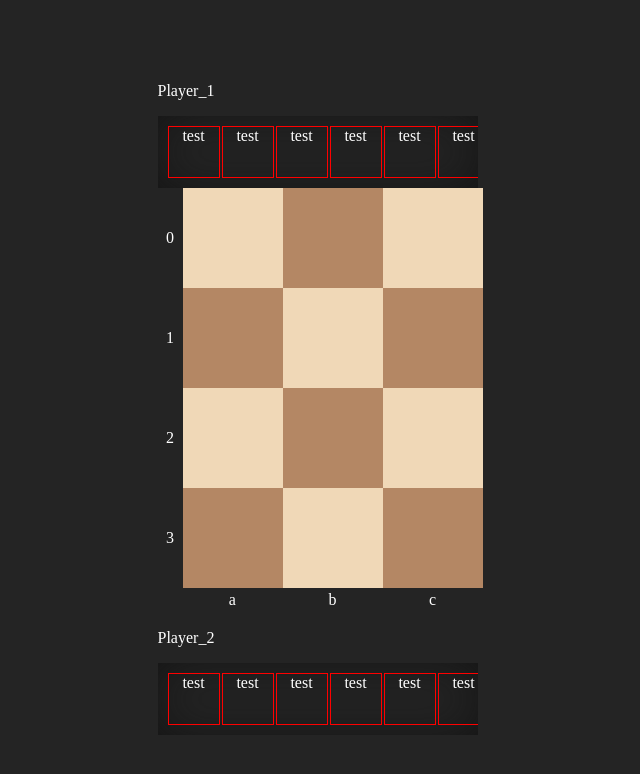
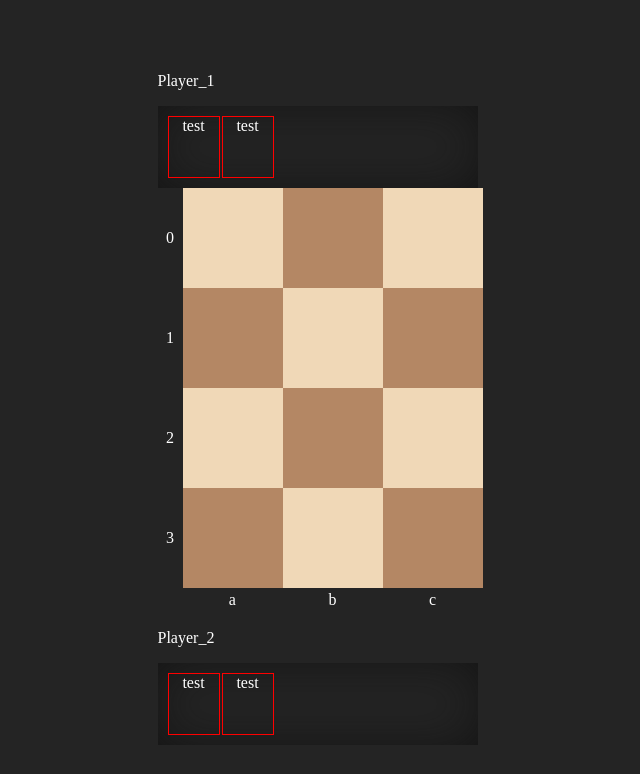
Before and after one commit to alancleetus/Twelve-Janggi, a React (Vite) app: page / in a window 1280 px wide. Shown: the top 774 px of the page, without its empty margins (320-960 px from the left). Built offline with nearby package versions, Linux system fonts and the light colour scheme.

Commit message:
minor style update to player area

```diff
--- a/src/components/Player.css
+++ b/src/components/Player.css
@@ -7,6 +7,9 @@
   box-shadow: inset #101010 0px 0px 60px -12px;
   width: 300px;
   overflow-x: scroll;
+
+  scrollbar-width: thin;
+  min-height: 62px;
 }
 .player-tile {
   min-width: 50px;
--- a/src/components/Player.jsx
+++ b/src/components/Player.jsx
@@ -4,14 +4,13 @@ const Player = ({ playerId }) => {
     <div className="player-area">
       <p>Player_{playerId}</p>
       <div className="player-box">
-        <div className="player-tile">test</div>
-        <div className="player-tile">test</div>
-        <div className="player-tile">test</div>
-        <div className="player-tile">test</div>
-        <div className="player-tile">test</div>
-        <div className="player-tile">test</div>
-        <div className="player-tile">test</div>
-        <div className="player-tile">test</div>
+        {/* <div className="player-tile">test</div>  */}
+        <div className="player-tile" draggable>
+          test
+        </div>
+        <div className="player-tile" draggable>
+          test
+        </div>
       </div>
     </div>
   );
```
